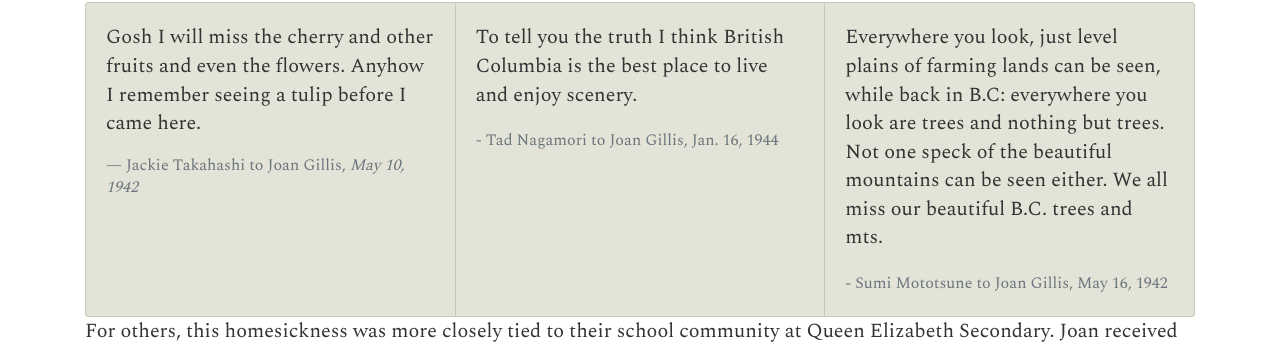
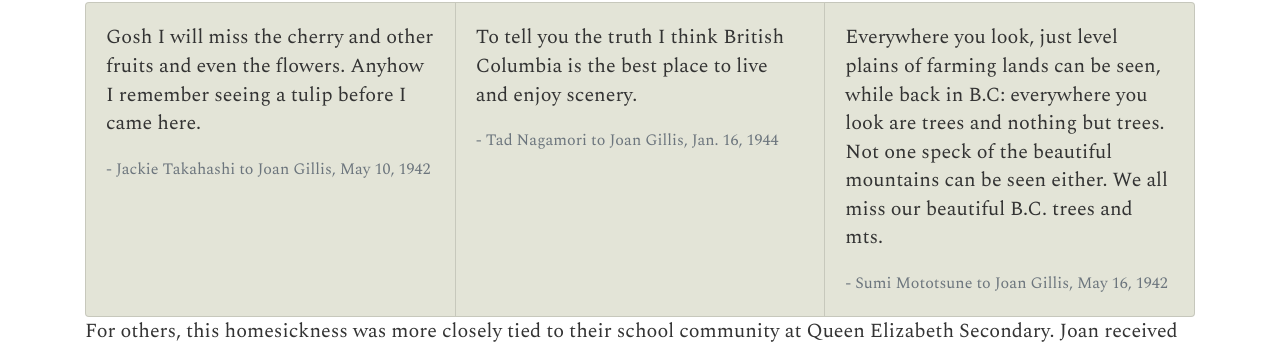
Before and after one commit to ubc-library-rbsc/gillis-2021, a Jekyll site: the page built from pages/homelife.md, in a window 1280 px wide. Shown: the part 799-1147 px from the top of the page. Built offline with Jekyll 4.4.1, drawn with Linux system fonts in a browser that asks for light colours.

Commit message:
Update homelife.md

```diff
--- a/pages/homelife.md
+++ b/pages/homelife.md
@@ -27,19 +27,18 @@
 <div class="card-group">
   <div class="card" style="background-color:#e3e4d7;">
     <div class="card-body h-100 justify-content-center">
- 	   <blockquote class="blockquote mb-0"><p>Gosh I will miss the cherry and other fruits and even the flowers. 	Anyhow I remember seeing a tulip before I came here.</p>
-      <footer class="blockquote-footer">Jackie Takahashi to Joan Gillis, <cite title="Source Title">May 10, 1942</cite></footer>
-    </blockquote>
+ 	  <p class="card-text">Gosh I will miss the cherry and other fruits and even the flowers. 	Anyhow I remember seeing a tulip before I came here.</p>
+      <p class="card-text"><small class="text-muted">- Jackie Takahashi to Joan Gillis, May 10, 1942</small></p>
     </div>
    </div>
-  <div class="card" style="background-color:#e3e4d7;">
-    <div class="card-body">
+    <div class="card" style="background-color:#e3e4d7;">
+   <div class="card-body h-100 justify-content-center">
       <p class="card-text">To tell you the truth I think British Columbia is the best place to live and enjoy scenery.</p>
       <p class="card-text"><small class="text-muted">- Tad Nagamori to Joan Gillis, Jan. 16, 1944</small></p>
     </div>
   </div>
   <div class="card" style="background-color:#e3e4d7;">
-    <div class="card-body">
+    <div class="card-body h-100 justify-content-center">
       <p class="card-text">Everywhere you look, just level plains of farming lands can be seen, while back in B.C: everywhere you look are trees and nothing but trees. Not one speck of the beautiful mountains can be seen either. We all miss our beautiful B.C. trees and mts.</p>
       <p class="card-text"><small class="text-muted">- Sumi Mototsune to Joan Gillis, May 16, 1942</small></p>
     </div>
```
